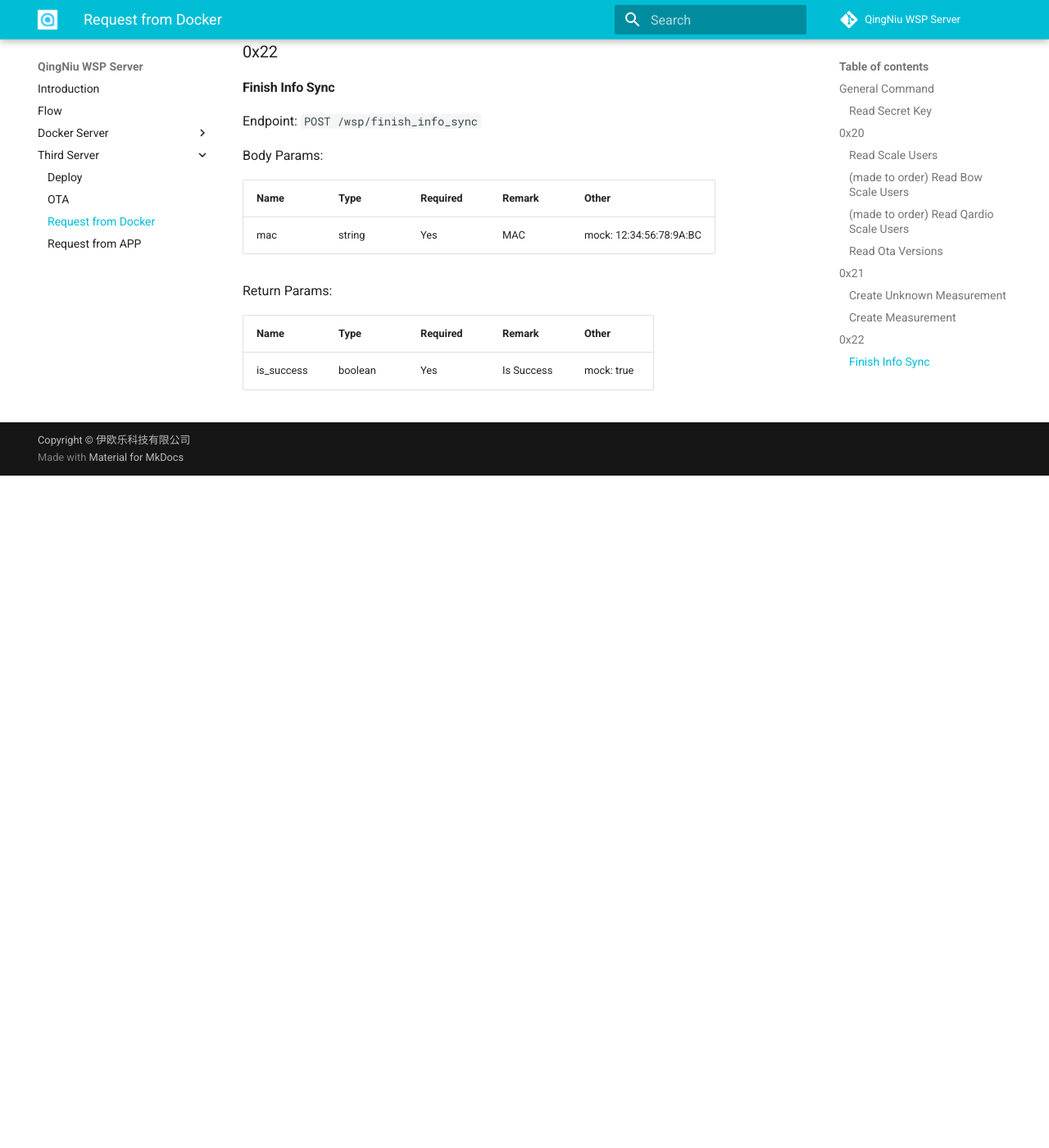
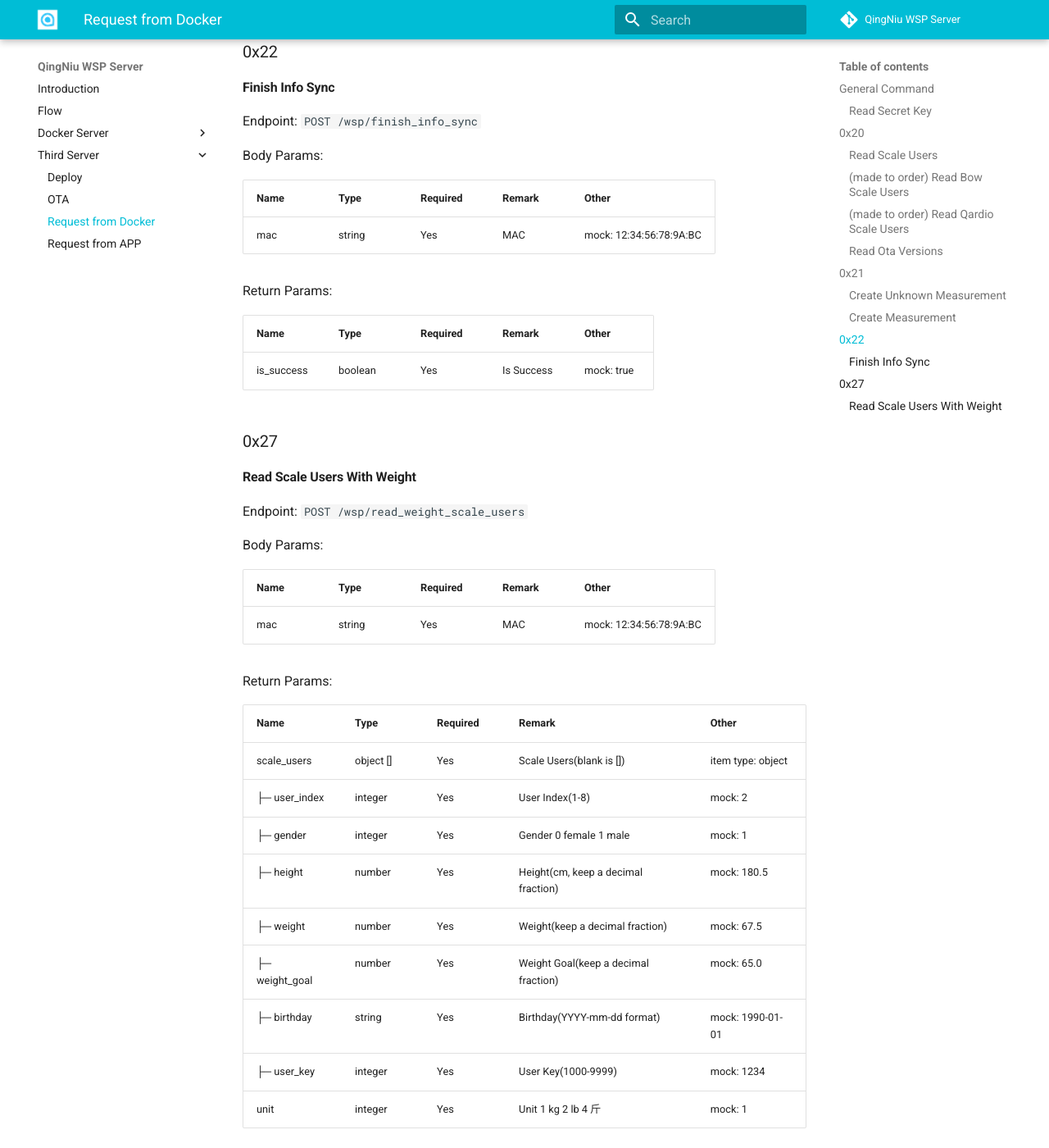
Before and after one commit to YolandaQingniu/qn_wsp_server_doc_english, an MkDocs documentation site: the page built from docs/third_server/request_by_docker.md, in a window 1280 px wide and 1400 px high, scrolled down 6238 px. Shown: the whole window at 82% size. Built offline with MkDocs 1.6.1 and Material for MkDocs 9.7.7, drawn with Linux system fonts in a browser that asks for light colours; before the commit the page ends 6818 px from its top, so only the background shows below that.

Commit message:
feat:read scale users with weight

```diff
--- a/docs/third_server/request_by_docker.md
+++ b/docs/third_server/request_by_docker.md
@@ -192,3 +192,29 @@ Return Params:
 |Name|Type|Required|Remark|Other|
 |--- |--- |--- |--- |--- |
 |is_success|boolean|Yes|Is Success|mock: true|
+
+### 0x27
+
+#### Read Scale Users With Weight
+
+Endpoint: `POST /wsp/read_weight_scale_users`
+
+Body Params:
+
+|Name|Type|Required|Remark|Other|
+|--- |--- |--- |--- |--- |
+|mac|string|Yes|MAC|mock: 12:34:56:78:9A:BC|
+
+Return Params:
+
+|Name|Type|Required|Remark|Other|
+|--- |--- |--- |--- |--- |
+|scale_users|object []|Yes|Scale Users(blank is [])|item type: object|
+|├─ user_index|integer|Yes|User Index(1-8)|mock: 2|
+|├─ gender|integer|Yes|Gender 0 female 1 male|mock: 1|
+|├─ height|number|Yes|Height(cm, keep a decimal fraction)|mock: 180.5|
+|├─ weight|number|Yes|Weight(keep a decimal fraction)|mock: 67.5|
+|├─ weight_goal|number|Yes|Weight Goal(keep a decimal fraction)|mock: 65.0|
+|├─ birthday|string|Yes|Birthday(YYYY-mm-dd format)|mock: 1990-01-01|
+|├─ user_key|integer|Yes|User Key(1000-9999)|mock: 1234|
+|unit|integer|Yes|Unit 1 kg 2 lb 4 斤|mock: 1|
```
Also changed, not shown: qn_wsp_server_doc_english/docs/third_server/request_by_docker.md (+26 -0 lines).
